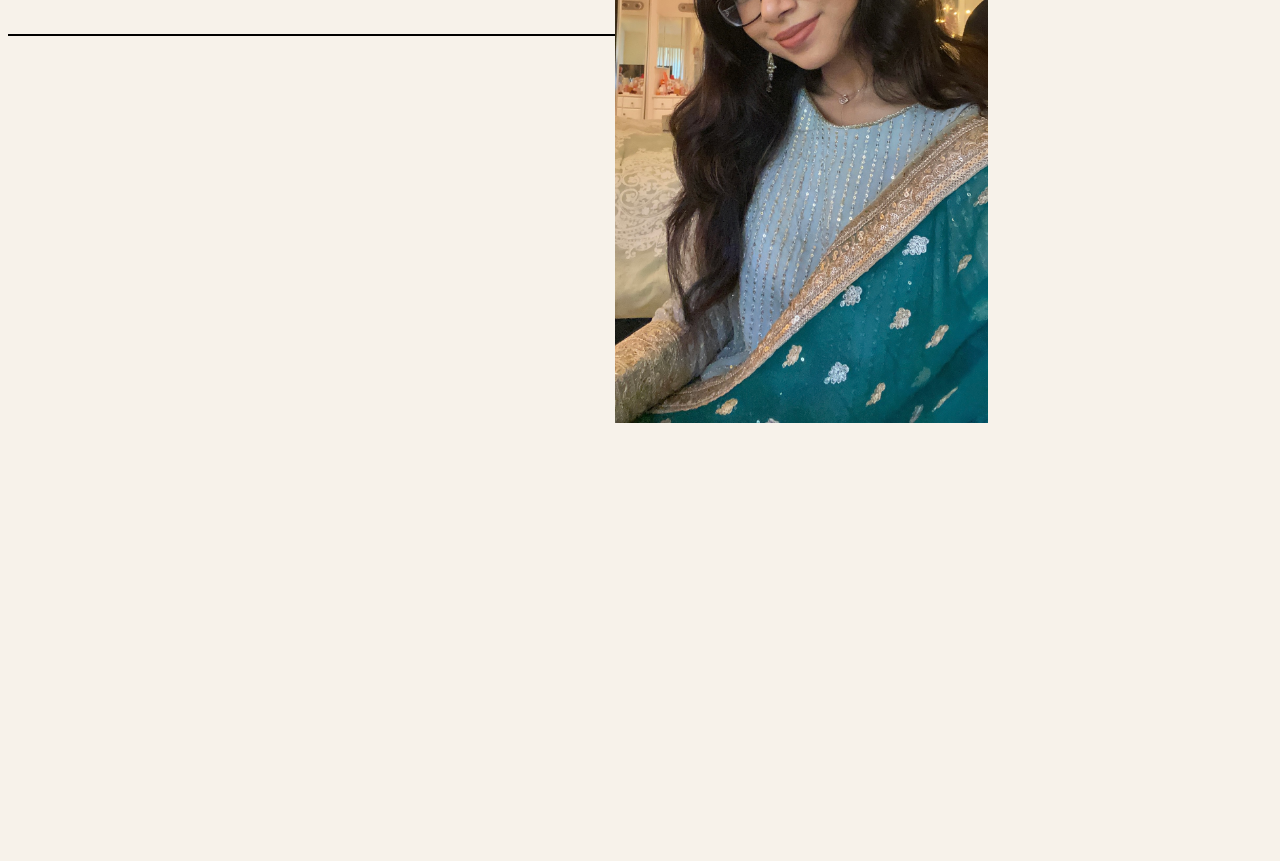
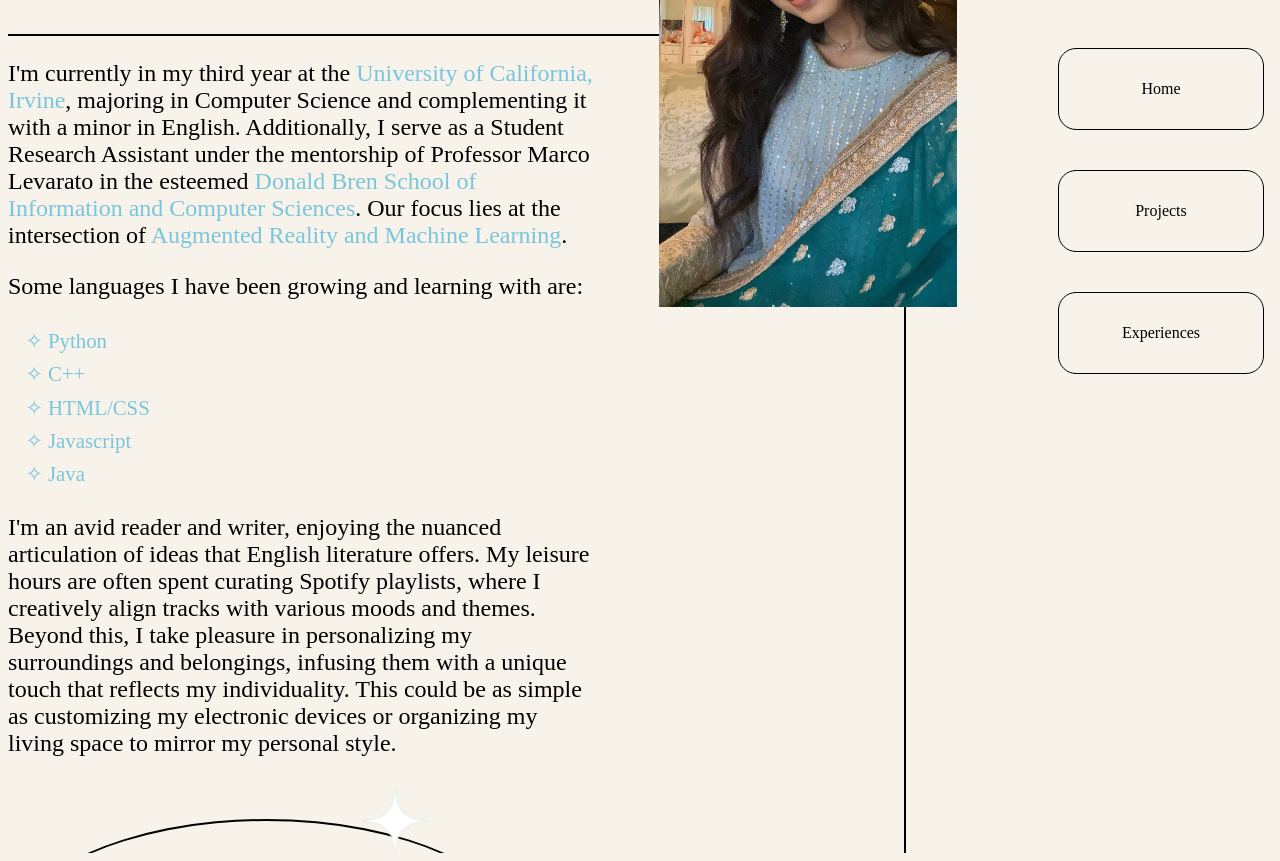
Before and after one commit to farahnazhoque/html.portfolio, a plain HTML site: page about.html in a window 1280 px wide. Shown: the part 350-1211 px from the top of the page. Before the commit the page ends 800 px from the top, so only its background shows below. Drawn offline with Linux system fonts and the light colour scheme.

Commit message:
completed about  page

```diff
--- a/about.html
+++ b/about.html
@@ -5,21 +5,47 @@
     <meta name="viewport" content="width=device-width, initial-scale=1.0">
     <title>About</title>
     <link rel="stylesheet" href="./styles/about.css" />
+</head>
 <body>
-    <div class="title-container">
+    <div class="names-container">
         <div id="about">About</div>
         <div id="me">Me</div>
-        <div class="line2"></div>
     </div>
     <div class="containers">
+        <div class="button-container">
+            <a href="index.html" class="custom-button" id="home-button">Home</a>
+            <a href="projects.html" class="custom-button" id="projects-button">Projects</a>
+            <a href="experiences.html" class="custom-button" id="experiences-button">Experiences</a>
+        </div>
+
         <div class="line1"></div>
-
-
         <div class="image-container">
             <img class="farah" src="./assets/images/fara.jpg"/>
         </div>
+        <p class="pclass1">I'm currently in my third year at the <span class="highlight">University of California, Irvine</span>, majoring in Computer Science and complementing it with a minor in English. Additionally, I serve as a Student Research Assistant under the mentorship of Professor Marco Levarato in the esteemed <span class="highlight">Donald Bren School of Information and Computer Sciences</span>. Our focus lies at the intersection of <span class="highlight">Augmented Reality and Machine Learning</span>.</p>
+        <p class="pclass1">Some languages I have been growing and learning with are:</p>
+        <ul class="list1">
+            <li>Python</li>
+            <li>C++</li>
+            <li>HTML/CSS</li>
+            <li>Javascript</li>
+            <li>Java</li>
+        </ul>
+        <p class="pclass1">I'm an avid reader and writer, enjoying the nuanced articulation of ideas that English literature offers. My leisure hours are often spent curating Spotify playlists, where I creatively align tracks with various moods and themes. Beyond this, I take pleasure in personalizing my surroundings and belongings, infusing them with a unique touch that reflects my individuality. This could be as simple as customizing my electronic devices or organizing my living space to mirror my personal style.</p>
+    </br>
+</br>
+
+</br>
+</br>
+
 
     </div>
-
+    <div class="line2"></div>
+    <div id="ellipse-container">
+        <div id="elipse2"></div>
+        <div id="star4">
+            <img src="./assets/images/star/star/star/simple/smoothcorner.png"/>
+        </div>
+    </div>
 </body>
 </html>
--- a/styles/about.css
+++ b/styles/about.css
@@ -5,7 +5,8 @@ body {
     align-items: flex-start;
     justify-content: flex-start;
     padding: 0px;
-
+    min-height: 100vh;
+    position: relative;
 }
 
 .names-container {
@@ -39,7 +40,7 @@ body {
     font-weight: 400;
     line-height: normal;
     margin-top: 1vh;
-    margin-left: 3vw;
+    margin-left: 8vw;
 }
 
 .containers {
@@ -48,7 +49,7 @@ body {
 }
 
 .line1 {
-    width: calc(100% - 35vw ); /* Adjust this to align with the image */
+    width: calc(100% - 35vw );
     height: 2px;
     background: #000;
     margin-top: 50px;
@@ -56,24 +57,175 @@ body {
 
 .line2 {
     position: absolute;
-    height: 50%; /* Top of the browser to the top of the image */
-    width: 2px; /* Adjust as needed */
+    height: 100%;
+    width: 2px;
     background: #000;
-    left:70vw; /* To align with the image */
-    top: 0; /* To start at the top of the browser */
+    left:70vw;
+    bottom: 0;
+    z-index: -5;
 }
 
 .image-container {
     position: absolute;
-    left: calc(45% + 1px); /* Adjust this to move the image left-right */
-    top: calc(50px - 73vh / 3); /* Adjust this to move the image up-down */
-    width: 35vw;
+    left: calc(45% + 1px);
+    top: calc(50px - 73vh / 3);
+    width: 45vw;
     height: 73vh;
     overflow: hidden;
 }
 
 .farah {
+    width: 80%;
+    height: 80%;
+    object-fit: contain;
+    z-index: 1;
+}
+
+.pclass1 {
+    margin-right: 53vw;
+    font-size: 1.5em; /* or whatever you wish the default size to be */
+}
+
+/* Smaller screens */
+@media screen and (max-width: 1200px) {
+    .pclass1 {
+        font-size: 1.2em; /* decrease font-size */
+    }
+}
+
+/* Even smaller screens */
+@media screen and (max-width: 800px) {
+    .pclass1 {
+        font-size: 1em; /* further decrease font-size */
+    }
+}
+
+.highlight {
+    color: #79c6dc;
+    font-style: bold;
+}
+
+.list1 {
+    margin-right: 53vw;
+    font-size: 1.3em; /* or whatever you wish the default size to be */
+    list-style: "✧ ";
+    color: #79c6dc;
+    line-height: 1.6;
+}
+
+/* Smaller screens */
+@media screen and (max-width: 1200px) {
+    .list1 {
+        font-size: 0.9em; /* decrease font-size */
+    }
+}
+
+/* Even smaller screens */
+@media screen and (max-width: 800px) {
+    .list1 {
+        font-size: 0.7em; /* further decrease font-size */
+    }
+}
+
+
+.list1 {
+    margin-right: 50vw;
+}
+
+
+#ellipse-container {
+    position: absolute;
+    width: 40vw;
+    height: 43vh;
+    overflow: hidden;
+    bottom: 0;
+    left: 0;
+}
+
+#elipse2 {
+    position: absolute;
     width: 100%;
-    height: 100%;
-    object-fit: contain;
+    height: 70%;
+    border-radius: 50%;
+    border: 2px solid #000;
+    background: rgba(217, 217, 217, 0.00);
+    top: 90%;
+    z-index: 0;
 }
+
+#star4 img {
+    width: 70%;
+    height: 70%;
+}
+
+#star4 {
+    position: absolute;
+    width: 100px;
+    height: 100px;
+    top: 95%;
+    right: 2%;
+    transform: translate(-50%, -50%);
+}
+
+@media screen and (max-width: 1200px) {
+    #star4 {
+        transform: translate(-50%, -50%) scale(0.8);
+    }
+}
+
+@media screen and (max-width: 800px) {
+    #star4 {
+        transform: translate(-50%, -50%) scale(0.6);
+    }
+}
+
+.button-container {
+    display: flex;
+    flex-wrap: wrap;
+    justify-content: space-around;
+    margin-top: 3vh;
+    margin-left: 82vw;
+    margin-right: 70vw;
+    z-index: 1000;
+    position: absolute;
+}
+
+
+.custom-button {
+    display: flex;
+    justify-content: center;
+    align-items: center;
+    width: 16vw;
+    height: 10vh;
+    flex-shrink: 0;
+    border-radius: 18px;
+    border: 1px solid #000;
+    background: #F7F2EA;
+    text-decoration: none;
+    color: black;
+    margin-top: 40px;
+
+}
+
+.custom-button:hover {
+    background-color: #79c6dc;
+    color: #F7F2EA;
+}
+
+#experiences-button {
+    margin-left: auto;
+    margin-right: auto;
+}
+
+@media screen and (max-width: 30px) {
+    .custom-button {
+        width: 80%;
+
+
+    #experiences-button {
+        margin-top: 40px;
+        margin-right: auto;
+        margin-left: auto;
+    }
+    }
+}
--- a/styles/style.css
+++ b/styles/style.css
@@ -267,7 +267,7 @@ body {
 }
 
 .custom-button:hover {
-    background-color: #000;
+    background-color: #79c6dc;
     color: #F7F2EA;
 }
 
```
Also changed, not shown: scripts/about.js (deleted, +0 -10 lines), 1 other file.
